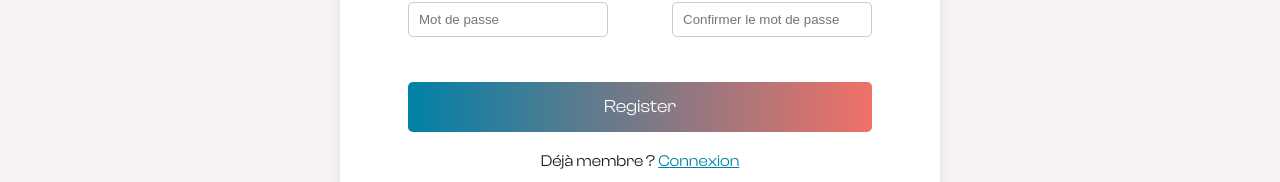
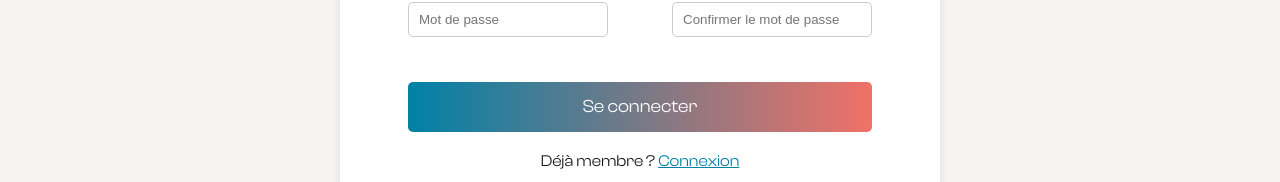
Before and after one commit to Entwhane/WORKSHOP-EPSI-24-25, a Next.js app: page /auth/register in a window 1280 px wide. Shown: the part 735-917 px from the top of the page. Built offline with nearby package versions, Linux system fonts and the light colour scheme.

Commit message:
fix: typo in register

```diff
--- a/app/auth/register/page.js
+++ b/app/auth/register/page.js
@@ -53,7 +53,7 @@ const Page = () => {
                 </div>
 
                 <div className={"register__section"}>
-                    <button className={"register__button"}>Register</button>
+                    <button className={"register__button"}>Se connecter</button>
                     <div className={"link__login"}>Déjà membre ? <a href={"/auth/login"}>Connexion</a></div>
                 </div>
             </form>
```
